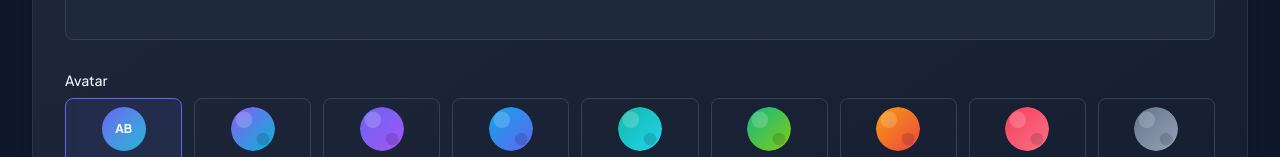
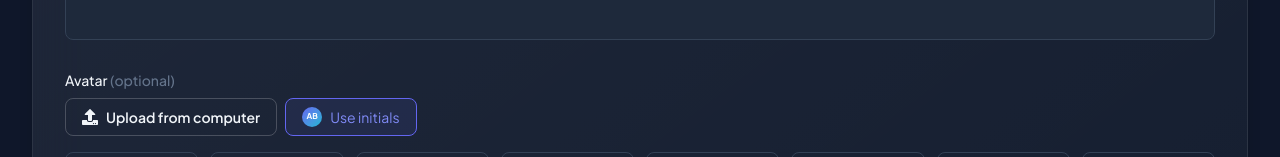
Before and after one commit to Tinashe623/my-portfolio, a Next.js app: page /admin/testimonials/new in a window 1280 px wide. Shown: the part 643-800 px from the top of the page. Built offline with nearby package versions, Linux system fonts and the light colour scheme; no server answers.

Commit message:
feat: upload avatar from local machine in testimonial form
Add a file picker that inlines a downscaled (<=256px, JPEG) data URL into
the avatar field, so no external storage is needed. Avatar remains fully
optional: Upload, gallery preset, custom URL, or Use initials.

```diff
--- a/src/components/admin/TestimonialForm.tsx
+++ b/src/components/admin/TestimonialForm.tsx
@@ -5,7 +5,8 @@
 import { useForm } from "react-hook-form";
 import { zodResolver } from "@hookform/resolvers/zod";
 import { z } from "zod";
-import { FaSave } from "react-icons/fa";
+import { useRef } from "react";
+import { FaSave, FaUpload } from "react-icons/fa";
 
 const testimonialSchema = z.object({
   name: z.string().min(1, "Name is required"),
@@ -62,6 +63,33 @@ export default function TestimonialForm({
       ...(initialValues as Partial<TestimonialFormData>),
     },
   });
+
+  const fileInputRef = useRef<HTMLInputElement>(null);
+
+  const handleFileChange = (e: React.ChangeEvent<HTMLInputElement>) => {
+    const file = e.target.files?.[0];
+    if (!file) return;
+
+    const reader = new FileReader();
+    reader.onload = () => {
+      const img = new Image();
+      img.onload = () => {
+        const canvas = document.createElement("canvas");
+        const size = 256;
+        const scale = Math.min(1, size / Math.max(img.width, img.height));
+        canvas.width = Math.max(1, Math.round(img.width * scale));
+        canvas.height = Math.max(1, Math.round(img.height * scale));
+        const ctx = canvas.getContext("2d");
+        if (!ctx) return;
+        ctx.drawImage(img, 0, 0, canvas.width, canvas.height);
+        const dataUrl = canvas.toDataURL("image/jpeg", 0.85);
+        setValue("avatar", dataUrl, { shouldDirty: true, shouldValidate: true });
+      };
+      img.src = String(reader.result);
+    };
+    reader.readAsDataURL(file);
+    e.target.value = "";
+  };
 
   const handleFormSubmit = async (data: TestimonialFormData) => {
     await onSubmit({
@@ -139,23 +167,43 @@ export default function TestimonialForm({
       </div>
 
       <div>
-        <label className="block text-sm font-medium mb-2">Avatar</label>
-        <div className="grid grid-cols-4 sm:grid-cols-6 lg:grid-cols-9 gap-3 mb-4">
+        <label className="block text-sm font-medium mb-2">
+          Avatar <span className="text-dark-500">(optional)</span>
+        </label>
+
+        <div className="flex flex-wrap items-center gap-2 mb-4">
+          <input
+            ref={fileInputRef}
+            type="file"
+            accept="image/*"
+            className="hidden"
+            onChange={handleFileChange}
+          />
+          <button
+            type="button"
+            onClick={() => fileInputRef.current?.click()}
+            className="btn-outline text-sm py-2 px-4 inline-flex items-center gap-2"
+          >
+            <FaUpload className="w-4 h-4" />
+            Upload from computer
+          </button>
           <button
             type="button"
             onClick={() => setValue("avatar", "")}
-            className={`flex flex-col items-center gap-1.5 rounded-lg p-2 border transition-all ${
+            className={`text-sm py-2 px-4 rounded-lg border transition-all inline-flex items-center gap-2 ${
               !watch("avatar")
-                ? "border-brand-500 bg-brand-500/10"
-                : "border-dark-700 hover:border-dark-500"
+                ? "border-brand-500 bg-brand-500/10 text-brand-400"
+                : "border-dark-700 text-dark-300 hover:border-dark-500"
             }`}
           >
-            <span className="w-11 h-11 rounded-full bg-gradient-to-br from-brand-500 to-accent-500 flex items-center justify-center text-white text-xs font-bold">
+            <span className="w-5 h-5 rounded-full bg-gradient-to-br from-brand-500 to-accent-500 flex items-center justify-center text-white text-[8px] font-bold">
               AB
             </span>
-            <span className="text-[10px] text-dark-400">Initials</span>
+            Use initials
           </button>
+        </div>
 
+        <div className="grid grid-cols-4 sm:grid-cols-6 lg:grid-cols-8 gap-3 mb-4">
           {AVATARS.map((path) => (
             <button
               key={path}
```
